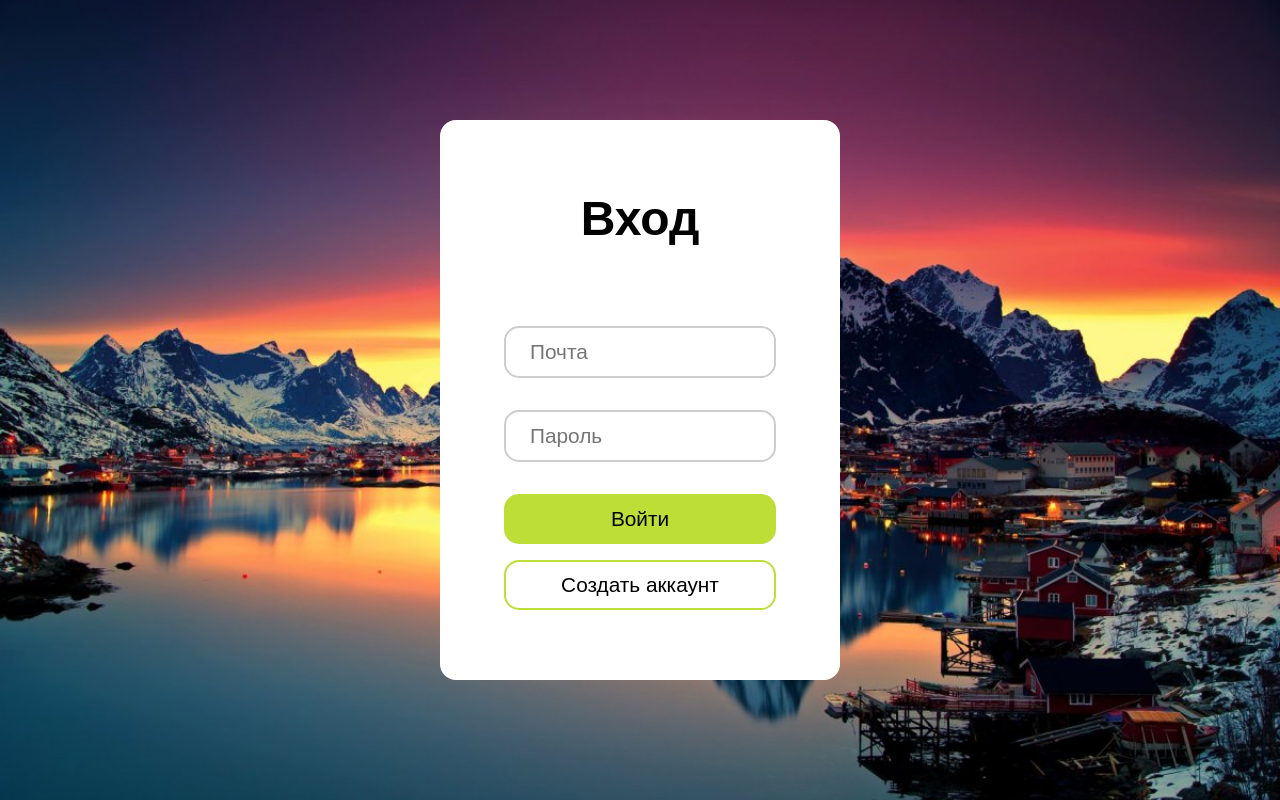
After one commit to CrispyCl/SberMenu, a Flask app: template templates/login_registration.html in a window 1280 px wide. The commit adds this page. Run offline with Flask 3, Linux system fonts and the light colour scheme; the template is opened without the code that fills it, so the values that code supplies are empty.

Commit message:
Edit index
Add login_registration (html,css,js)
Add login_background.jpg

```diff
--- /dev/null
+++ b/static/css/login_registration.css
@@ -0,0 +1,264 @@
+/* Reset and base styles  */
+* {
+    padding: 0px;
+    margin: 0px;
+    border: none;
+}
+
+*,
+*::before,
+*::after {
+    box-sizing: border-box;
+}
+
+/* Links */
+
+a,
+a:link,
+a:visited {
+    text-decoration: none;
+}
+
+a:hover {
+    text-decoration: none;
+}
+
+/* Common */
+
+aside,
+nav,
+footer,
+header,
+section,
+main {
+    display: block;
+}
+
+h1,
+h2,
+h3,
+h4,
+h5,
+h6,
+p {
+    font-size: inherit;
+    font-weight: inherit;
+}
+
+ul,
+ul li {
+    list-style: none;
+}
+
+img {
+    vertical-align: top;
+}
+
+img,
+svg {
+    max-width: 100%;
+    height: auto;
+}
+
+address {
+    font-style: normal;
+}
+
+/* Form */
+
+input,
+textarea,
+button,
+select {
+    font-family: inherit;
+    font-size: inherit;
+    color: inherit;
+    background-color: transparent;
+}
+
+input::-ms-clear {
+    display: none;
+}
+
+button,
+input[type="submit"] {
+    display: inline-block;
+    box-shadow: none;
+    background-color: transparent;
+    background: none;
+    cursor: pointer;
+}
+
+input:focus,
+input:active,
+button:focus,
+button:active {
+    outline: none;
+}
+
+button::-moz-focus-inner {
+    padding: 0;
+    border: 0;
+}
+
+label {
+    cursor: pointer;
+}
+
+legend {
+    display: block;
+}
+
+/* Обнуление стилей css done */
+
+.body.PC {
+    height: 100vh;
+    width: 100vw;
+
+}
+
+.container {
+    display: flex;
+    height: 100%;
+    width: 100%;
+    background-image: url(/static/img/login_background.jpg);
+    justify-content: center;
+    align-items: center;
+    background-position: center;
+    background-repeat: no-repeat;
+    background-size: cover;
+}
+
+.login_container,
+.registration_container {
+    display: flex;
+    flex-direction: column;
+    align-items: center;
+    justify-content: center;
+    gap: 5rem;
+}
+
+
+.registration_container .ep {}
+
+.text_back {
+    display: flex;
+}
+
+.ep {
+    display: flex;
+    flex-direction: column;
+    align-items: center;
+    justify-content: center;
+    gap: 2rem;
+}
+
+.email,
+.password,
+.register,
+.RegisterNewAccount {
+    height: 3.125rem;
+    width: 17rem;
+    border: 2px solid #CDCDCD;
+    border-radius: 0.9375rem;
+}
+
+.lg {
+    display: flex;
+    flex-direction: column;
+    gap: 1rem;
+}
+
+.login,
+.register,
+.RegisterNewAccount,
+.Login {
+    display: flex;
+    flex-direction: column;
+    align-items: center;
+    justify-content: center;
+    cursor: pointer;
+}
+
+input {
+    padding: 1.5rem;
+}
+
+
+.text {
+    font-family: sans-serif;
+    font-size: 3rem;
+    font-style: normal;
+    font-weight: 600;
+    line-height: normal;
+}
+
+.login,
+.Login,
+.register,
+.RegisterNewAccount,
+.email,
+.password {
+    font-family: sans-serif;
+    font-size: 1.3rem;
+    font-style: normal;
+    font-weight: 500;
+    line-height: normal;
+}
+
+.login,
+.Login {
+    background: #BCDE36;
+    height: 3.125rem;
+    width: 17rem;
+    border-radius: 0.9375rem;
+}
+
+.register,
+.RegisterNewAccount {
+    border-color: #BCDE36;
+}
+
+.white_container {
+    position: relative;
+    width: 25rem;
+    height: 35rem;
+    background: #fff;
+    border-radius: 1rem;
+    display: flex;
+    align-items: center;
+    justify-content: center;
+    transition: height .2s ease;
+
+    overflow: hidden;
+}
+
+.Active {
+    height: 38rem;
+}
+
+.registration_container {
+    gap: 3rem !important;
+}
+
+.white_container .login_container {
+    transition: transform .18s ease;
+    transform: translateX(0);
+}
+
+.white_container.Active .login_container {
+    transition: none;
+    transform: translateX(-400px);
+}
+
+
+.registration_container {
+    position: absolute;
+    transform: none;
+    transform: translateX(400px);
+}
+
+.white_container.Active .registration_container {
+    transition: transform .18s ease;
+    transform: translateX(0);
+}
--- /dev/null
+++ b/static/scripts/login_register.js
@@ -0,0 +1,12 @@
+const container = document.querySelector('.white_container')
+const RegistrationButton = document.querySelector('.RegisterNewAccount')
+const LoginButton = document.querySelector('.Login')
+
+
+RegistrationButton.addEventListener('click', () => {
+    container.classList.add('Active');
+})
+
+LoginButton.addEventListener('click', () => {
+    container.classList.remove('Active');
+})
--- /dev/null
+++ b/templates/login_registration.html
@@ -0,0 +1,53 @@
+<!DOCTYPE html>
+<html lang="en">
+
+<head>
+    <meta charset="UTF-8">
+    <meta name="viewport" content="width=device-width, initial-scale=1.0">
+    <title>SberMenu | Регистрация</title>
+</head>
+
+
+<link rel="stylesheet" href="/static/css/login_registration.css">
+
+<div class="body PC">
+    <div class="container">
+        <div class="white_container">
+            <div class="login_container">
+                <div class="text_back">
+                    <div class="text">Вход</div>
+                    <div class="back"></div>
+                </div>
+                <div class="ep">
+                    <input class="email" placeholder="Почта">
+                    <input class="password" placeholder="Пароль">
+                    <div class="lg">
+                        <a class="login">Войти</a>
+                        <div class="RegisterNewAccount">Создать аккаунт</div>
+                    </div>
+                </div>
+            </div>
+            <div class="registration_container">
+                <div class="text_back">
+                    <div class="text">Регистрация</div>
+                    <div class="back"></div>
+                </div>
+                <div class="ep">
+                    <input class="email" placeholder="Имя">
+                    <input class="email" placeholder="Почта">
+                    <input class="password" placeholder="Пароль">
+                    <div class="lg">
+                        <a class="register">Создать</a>
+                        <a class="Login">Войти</a>
+                    </div>
+                </div>
+            </div>
+        </div>
+    </div>
+</div>
+<div class="body Mobile"></div>
+
+
+<script src="/static/scripts/login_register.js"></script>
+
+</html>
```
Also changed, not shown: static/css/index.css (+26 -11 lines), templates/index.html (+41 -4 lines), static/img/login_background.jpg (added).
